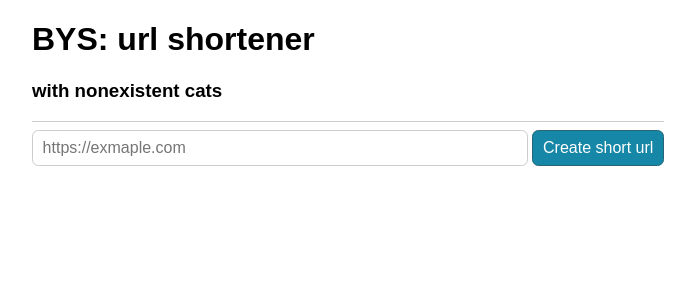
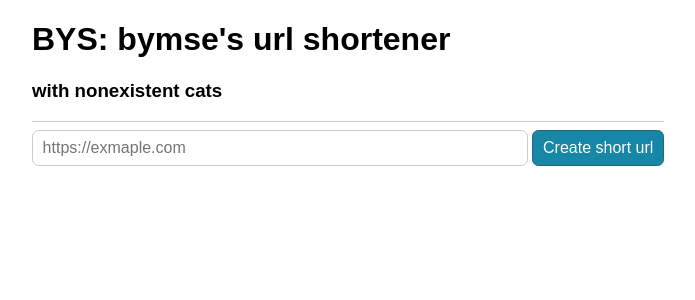
Before and after one commit to bymse/bys, a Flask app: page / in a window 1280 px wide. Shown: the top 300 px of the page, without its empty margins (292-987 px from the left). Run offline with Flask 2, Linux system fonts and the light colour scheme.

Commit message:
Edit header + remove github actions workflow

```diff
--- a/src/templates/index.html
+++ b/src/templates/index.html
@@ -10,7 +10,7 @@
 </head>
 <body>
 <main class="container">
-    <h1><a class="header-link" href="/">BYS</a>: url shortener </h1>
+    <h1><a class="header-link" href="/">BYS</a>: bymse's url shortener </h1>
     <h3>with nonexistent cats</h3>
     <div class="content">
         {% if short_url %}
```
Also changed, not shown: .github/workflows/deploy.yml (deleted).
